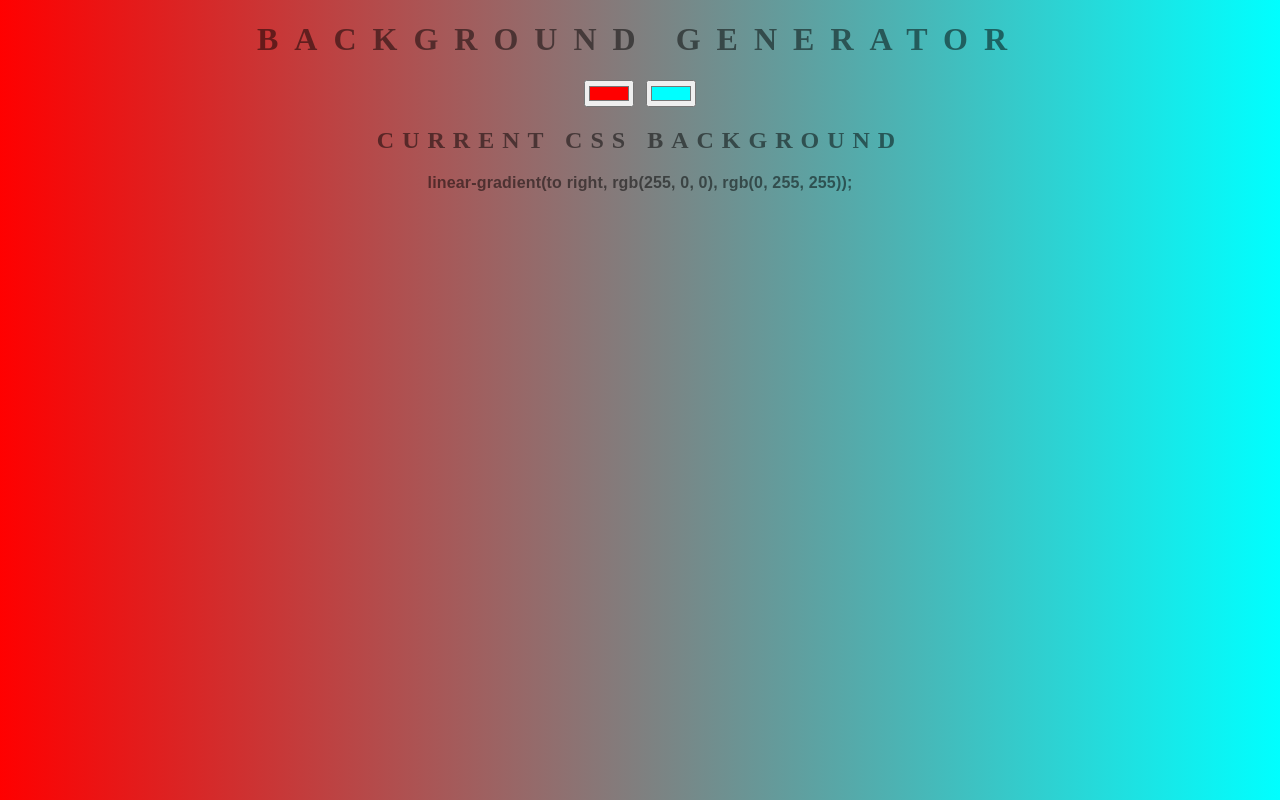
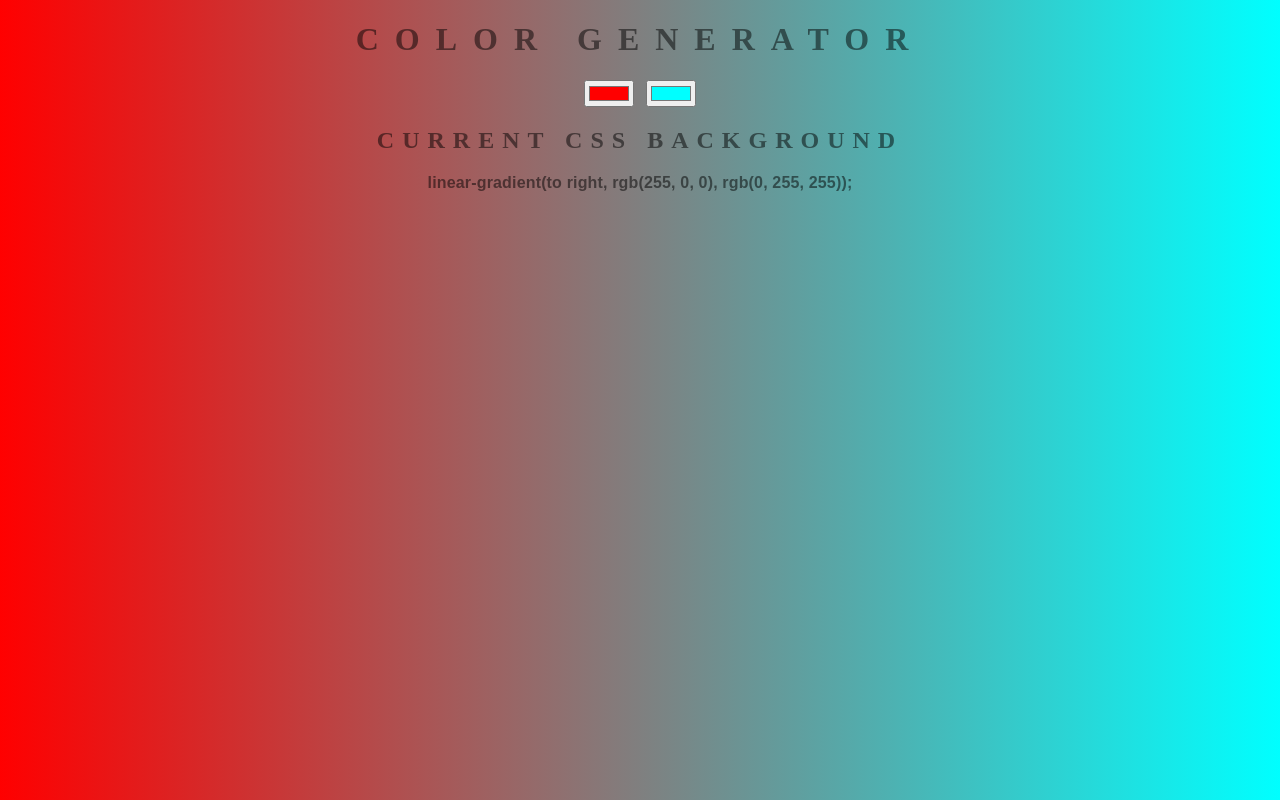
Before and after one commit to aunhengly/background-generator, a plain HTML site: page index.html in a window 1280 px wide. Drawn offline with Linux system fonts and the light colour scheme.

Commit message:
change title and header

```diff
--- a/index.html
+++ b/index.html
@@ -3,11 +3,11 @@
 <head>
 	<meta charset="utf-8">
 	<meta name="viewport" content="width=device-width, initial-scale=1">
-	<title>Hengly Brain-Gradient</title>
+	<title>Gradient Color</title>
 	<link rel="stylesheet" type="text/css" href="style-2.css">
 </head>
 <body id="gradient">
-	<h1>Background Generator</h1>
+	<h1>Color Generator</h1>
 	<input type="color" class="color1" name = "color1" value="#ff0000">
 	<input type="color" class="color2" name = "color2" value="#00ffff">
 
```
